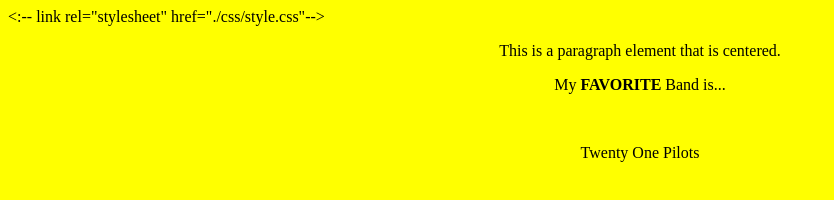
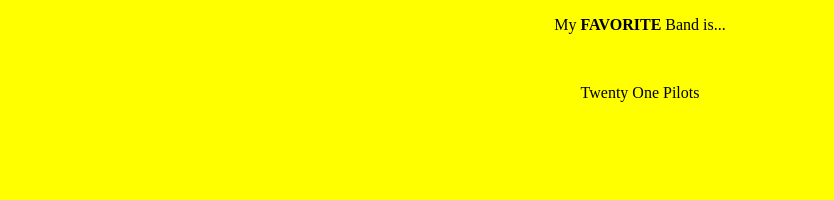
Before and after one commit to k8huot14/web-dev-hw, a plain HTML site: page assignment-3/index.html in a window 1280 px wide. Shown: the whole page, without its empty margins (0-834 px from the left). Drawn offline with Linux system fonts and the light colour scheme.

Commit message:
playing with codes

```diff
--- a/assignment-3/index.html
+++ b/assignment-3/index.html
@@ -12,16 +12,18 @@
                 body {background-color: yellow}
                 h1 {color: white}
             </style>
-            <:-- link rel="stylesheet" href="./css/style.css"-->
+
   </head>
 
   <!-- This is an HTML comment for A3 -->
 
   <body>
-        <p align="center" >This is a paragraph element that is centered.</p>
 
         <p align="center" >My <strong>FAVORITE</strong> Band is...</p><br />
-        <p align="center" ><style> text {color: forestgreen}</style>
-            Twenty One Pilots</p>
+        <p align="center" >
+            <style>
+                text {color: forestgreen}
+            </style>
+        Twenty One Pilots</p>
   </body>
 </html>
```
